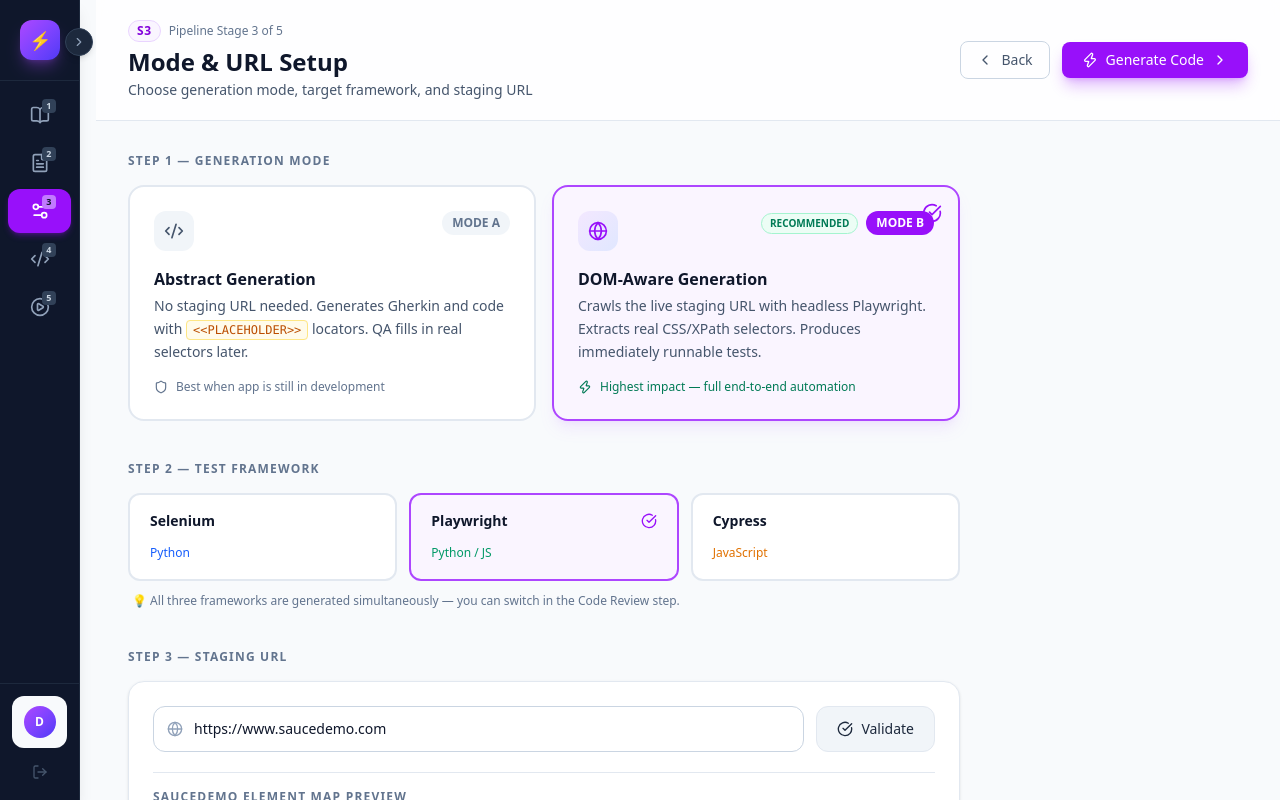
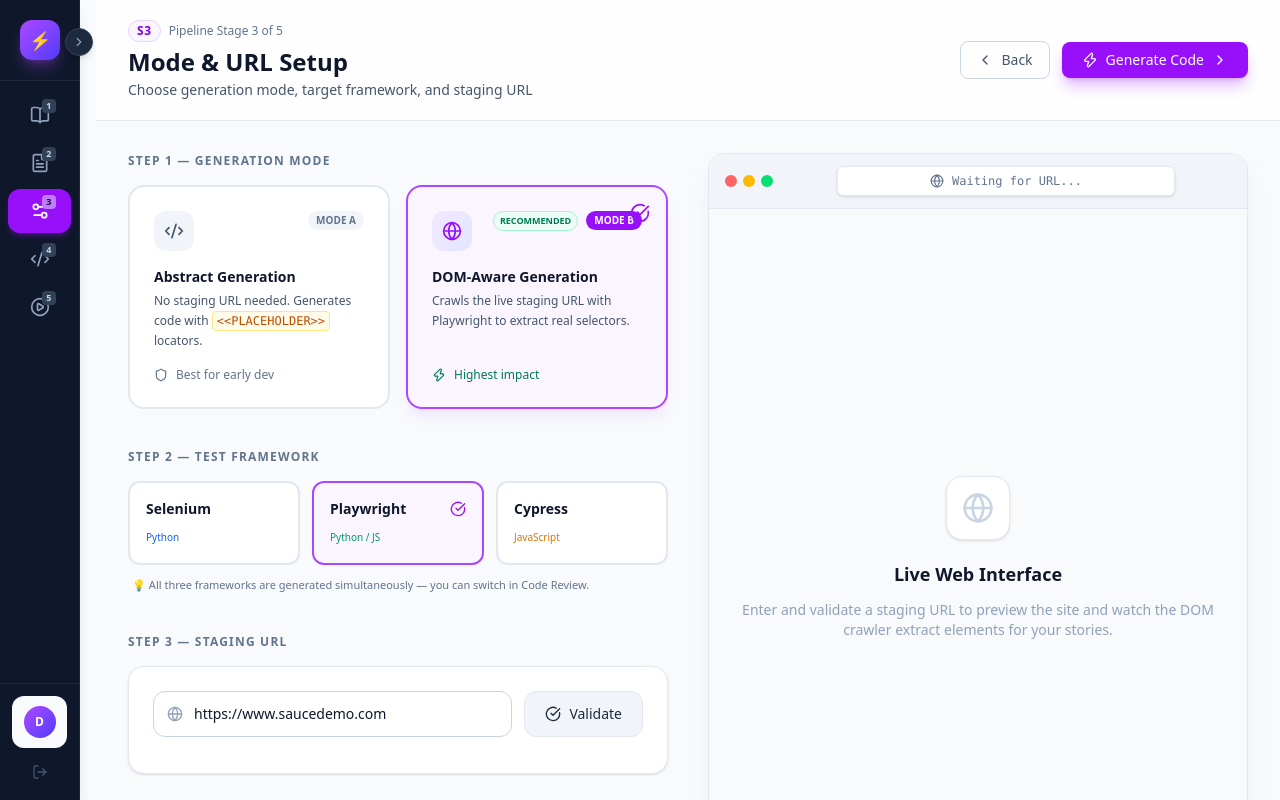
Before and after one commit to R26-SE-039/Intelligent-Test-Case-Generation, a Next.js app in the folder frontend/: page /dashboard/mode-setup in a window 1280 px wide. Built offline with nearby package versions, Linux system fonts and the light colour scheme.

Commit message:
feat: implement DOM-aware crawling with enhanced URL validation and logging

```diff
--- a/frontend/src/app/dashboard/mode-setup/page.tsx
+++ b/frontend/src/app/dashboard/mode-setup/page.tsx
@@ -1,6 +1,6 @@
 "use client";
 
-import { useState } from "react";
+import { useState, useEffect } from "react";
 import DashboardLayoutWrapper from "@/components/dashboard-layout-wrapper";
 import {
   ChevronRight,
@@ -12,6 +12,7 @@ import {
   Zap,
   Shield,
   Code2,
+  Terminal,
 } from "lucide-react";
 import Link from "next/link";
 
@@ -29,17 +30,46 @@ export default function ModeSetupPage() {
   const [framework, setFramework] = useState<Framework>("playwright");
   const [url, setUrl] = useState("https://www.saucedemo.com");
   const [urlStatus, setUrlStatus] = useState<"idle" | "checking" | "ok" | "error">("idle");
+  const [crawlerLogs, setCrawlerLogs] = useState<{ text: string; type: "info" | "success" | "wait" }[]>([]);
 
   const validateUrl = async () => {
     setUrlStatus("checking");
+    setCrawlerLogs([]);
     await new Promise((r) => setTimeout(r, 1500));
-    setUrlStatus(url.startsWith("http") ? "ok" : "error");
+    const isOk = url.startsWith("http");
+    setUrlStatus(isOk ? "ok" : "error");
+
+    if (isOk) {
+      simulateCrawling();
+    }
+  };
+
+  const simulateCrawling = () => {
+    const sequence = [
+      { text: `Navigating to ${url}...`, type: "info", delay: 500 },
+      { text: `DOM Loaded. Injecting CSS selector engine.`, type: "success", delay: 1500 },
+      { text: `Story US-001: Extracting 'Username input'...`, type: "info", delay: 2500 },
+      { text: `Found element matching #user-name`, type: "success", delay: 3500 },
+      { text: `Story US-001: Extracting 'Password input'...`, type: "info", delay: 4000 },
+      { text: `Found element matching #password`, type: "success", delay: 4800 },
+      { text: `Story US-001: Extracting 'Login button'...`, type: "info", delay: 5500 },
+      { text: `Found element matching #login-button`, type: "success", delay: 6200 },
+      { text: `Story US-002: Extracting 'Add to cart'...`, type: "info", delay: 7200 },
+      { text: `Found element matching .btn_inventory`, type: "success", delay: 8000 },
+      { text: `Continuing extraction for all stories...`, type: "wait", delay: 9000 },
+    ] as const;
+
+    sequence.forEach((log) => {
+      setTimeout(() => {
+        setCrawlerLogs((prev) => [...prev, { text: log.text, type: log.type }]);
+      }, log.delay);
+    });
   };
 
   return (
     <DashboardLayoutWrapper>
       {/* Header */}
-      <div className="sticky top-0 z-10 bg-white/80 backdrop-blur-sm border-b border-slate-200 px-8 py-5">
+      <div className="sticky top-0 z-20 bg-white/80 backdrop-blur-sm border-b border-slate-200 px-8 py-5">
         <div className="flex justify-between items-center">
           <div>
             <div className="flex items-center gap-2 mb-1">
@@ -73,13 +103,17 @@ export default function ModeSetupPage() {
         </div>
       </div>
 
-      <div className="p-8 max-w-4xl">
+      <div className="p-8 max-w-[1600px] mx-auto">
+        <div className="grid grid-cols-1 lg:grid-cols-2 gap-10">
+
+          {/* Left Column - Setup */}
+          <div className="flex flex-col">
             {/* Mode Selection */}
             <section className="mb-10">
               <h2 className="text-xs font-semibold text-slate-500 uppercase tracking-widest mb-4">
                 Step 1 — Generation Mode
               </h2>
-          <div className="grid grid-cols-2 gap-4">
+              <div className="grid grid-cols-1 md:grid-cols-2 gap-4">
                 {/* Mode A */}
                 <button
                   onClick={() => setMode("abstract")}
@@ -94,7 +128,7 @@ export default function ModeSetupPage() {
                       <Code2 className="w-5 h-5 text-slate-600" />
                     </div>
                     <span
-                  className={`text-xs font-bold px-2.5 py-1 rounded-full transition-all ${
+                      className={`text-[10px] font-bold px-2 py-0.5 rounded-full transition-all ${
                         mode === "abstract"
                           ? "bg-purple-600 text-white"
                           : "bg-slate-100 text-slate-500"
@@ -103,17 +137,17 @@ export default function ModeSetupPage() {
                       MODE A
                     </span>
                   </div>
-              <h3 className="text-base font-bold text-slate-900 mb-1">Abstract Generation</h3>
-              <p className="text-sm text-slate-600 leading-relaxed mb-4">
-                No staging URL needed. Generates Gherkin and code with{" "}
-                <code className="text-amber-700 text-xs bg-amber-50 border border-amber-200 px-1.5 py-0.5 rounded">
+                  <h3 className="text-sm font-bold text-slate-900 mb-1">Abstract Generation</h3>
+                  <p className="text-xs text-slate-600 leading-relaxed mb-4 min-h-[60px]">
+                    No staging URL needed. Generates code with{" "}
+                    <code className="text-amber-700 bg-amber-50 border border-amber-200 px-1 py-0.5 rounded">
                       &lt;&lt;PLACEHOLDER&gt;&gt;
                     </code>{" "}
-                locators. QA fills in real selectors later.
+                    locators.
                   </p>
                   <div className="flex items-center gap-2 text-xs text-slate-500">
                     <Shield className="w-3.5 h-3.5" />
-                Best when app is still in development
+                    Best for early dev
                   </div>
                   {mode === "abstract" && (
                     <div className="absolute top-4 right-4">
@@ -136,11 +170,11 @@ export default function ModeSetupPage() {
                       <Globe className="w-5 h-5 text-purple-600" />
                     </div>
                     <div className="flex items-center gap-2">
-                  <span className="text-[10px] font-bold text-emerald-700 bg-emerald-50 border border-emerald-200 px-2 py-0.5 rounded-full">
+                      <span className="text-[9px] font-bold text-emerald-700 bg-emerald-50 border border-emerald-200 px-1.5 py-0.5 rounded-full">
                         RECOMMENDED
                       </span>
                       <span
-                    className={`text-xs font-bold px-2.5 py-1 rounded-full transition-all ${
+                        className={`text-[10px] font-bold px-2 py-0.5 rounded-full transition-all ${
                           mode === "dom"
                             ? "bg-purple-600 text-white"
                             : "bg-slate-100 text-slate-500"
@@ -150,14 +184,13 @@ export default function ModeSetupPage() {
                       </span>
                     </div>
                   </div>
-              <h3 className="text-base font-bold text-slate-900 mb-1">DOM-Aware Generation</h3>
-              <p className="text-sm text-slate-600 leading-relaxed mb-4">
-                Crawls the live staging URL with headless Playwright. Extracts real CSS/XPath
-                selectors. Produces immediately runnable tests.
+                  <h3 className="text-sm font-bold text-slate-900 mb-1">DOM-Aware Generation</h3>
+                  <p className="text-xs text-slate-600 leading-relaxed mb-4 min-h-[60px]">
+                    Crawls the live staging URL with Playwright to extract real selectors.
                   </p>
                   <div className="flex items-center gap-2 text-xs text-emerald-700">
                     <Zap className="w-3.5 h-3.5" />
-                Highest impact — full end-to-end automation
+                    Highest impact
                   </div>
                   {mode === "dom" && (
                     <div className="absolute top-4 right-4">
@@ -178,30 +211,30 @@ export default function ModeSetupPage() {
                   <button
                     key={fw.id}
                     onClick={() => setFramework(fw.id)}
-                className={`flex-1 py-4 px-5 rounded-xl border-2 transition-all duration-200 text-left ${
+                    className={`flex-1 py-4 px-4 rounded-xl border-2 transition-all duration-200 text-left ${
                       framework === fw.id
                         ? "border-purple-500 bg-purple-50"
                         : "border-slate-200 bg-white hover:border-slate-300"
                     }`}
                   >
-                <div className="flex items-center justify-between mb-2">
+                    <div className="flex items-center justify-between mb-1">
                       <span className="text-sm font-bold text-slate-900">{fw.label}</span>
                       {framework === fw.id && (
                         <CheckCircle className="w-4 h-4 text-purple-600" />
                       )}
                     </div>
-                <span className={`text-xs font-medium ${fw.color}`}>{fw.lang}</span>
+                    <span className={`text-[10px] font-medium ${fw.color}`}>{fw.lang}</span>
                   </button>
                 ))}
               </div>
-          <p className="text-xs text-slate-500 mt-3 ml-1">
-            💡 All three frameworks are generated simultaneously — you can switch in the Code Review step.
+              <p className="text-[11px] text-slate-500 mt-3 ml-1">
+                💡 All three frameworks are generated simultaneously — you can switch in Code Review.
               </p>
             </section>
 
             {/* URL Input (Mode B only) */}
             {mode === "dom" && (
-          <section className="mb-10">
+              <section className="mb-6">
                 <h2 className="text-xs font-semibold text-slate-500 uppercase tracking-widest mb-4">
                   Step 3 — Staging URL
                 </h2>
@@ -233,71 +266,33 @@ export default function ModeSetupPage() {
                   {urlStatus === "ok" && (
                     <div className="flex items-center gap-2 text-sm text-emerald-700 bg-emerald-50 border border-emerald-200 rounded-lg px-3 py-2">
                       <CheckCircle className="w-4 h-4" />
-                  URL is reachable · DOM crawler is ready to launch
+                      URL is reachable · DOM crawler is ready
                     </div>
                   )}
                   {urlStatus === "error" && (
                     <div className="flex items-center gap-2 text-sm text-red-700 bg-red-50 border border-red-200 rounded-lg px-3 py-2">
                       <AlertTriangle className="w-4 h-4" />
-                  Unable to reach URL · Please check the address or use Mode A
+                      Unable to reach URL
                     </div>
                   )}
-
-              {/* Element map preview */}
-              <div className="mt-5 pt-4 border-t border-slate-200">
-                <p className="text-xs font-semibold text-slate-500 uppercase tracking-widest mb-3">
-                  SauceDemo Element Map Preview
-                </p>
-                <div className="rounded-lg overflow-hidden border border-slate-200">
-                  <table className="w-full text-xs">
-                    <thead className="bg-slate-50">
-                      <tr>
-                        {["Element", "CSS Selector", "Gherkin Step Matched"].map((h) => (
-                          <th key={h} className="px-3 py-2 text-left text-slate-600 font-semibold">
-                            {h}
-                          </th>
-                        ))}
-                      </tr>
-                    </thead>
-                    <tbody className="divide-y divide-slate-200">
-                      {[
-                        ["Username input", "#user-name", "When I enter valid username"],
-                        ["Password input", "#password", "When I enter valid password"],
-                        ["Login button", "#login-button", "And I click the login button"],
-                        ["Error message", ".error-message-container", "Then I should see an error message"],
-                        ["Add to cart", "#add-to-cart-sauce-labs-backpack", "When I add item to cart"],
-                      ].map(([el, css, step]) => (
-                        <tr key={el} className="bg-white hover:bg-slate-50 transition-colors">
-                          <td className="px-3 py-2 text-slate-800">{el}</td>
-                          <td className="px-3 py-2 font-mono text-emerald-700">{css}</td>
-                          <td className="px-3 py-2 text-slate-600">{step}</td>
-                        </tr>
-                      ))}
-                    </tbody>
-                  </table>
-                </div>
-              </div>
                 </div>
               </section>
             )}
 
             {/* Summary & CTA */}
+            <div className="mt-auto pt-6">
               <div className="p-5 bg-white border border-slate-200 rounded-2xl flex items-center justify-between shadow-sm">
-          <div className="flex items-center gap-6 text-sm text-slate-600">
-            <span>
-              Mode:{" "}
-              <span className="text-slate-900 font-semibold">
-                {mode === "dom" ? "B — DOM-Aware" : "A — Abstract"}
+                <div className="flex flex-col gap-1 text-sm text-slate-600">
+                  <div className="flex items-center gap-2">
+                    <span className="font-semibold text-slate-900">
+                      {mode === "dom" ? "DOM-Aware" : "Abstract"}
                     </span>
-            </span>
-            <span>
-              Framework:{" "}
-              <span className="text-slate-900 font-semibold capitalize">{framework}</span>
-            </span>
+                    <span className="text-slate-300">•</span>
+                    <span className="capitalize">{framework}</span>
+                  </div>
                   {mode === "dom" && (
-              <span>
-                URL:{" "}
-                <span className="text-emerald-700 font-mono text-xs">{url}</span>
+                    <span className="text-[11px] font-mono text-emerald-700 truncate max-w-[200px]">
+                      {url}
                     </span>
                   )}
                 </div>
@@ -311,6 +306,129 @@ export default function ModeSetupPage() {
                 </Link>
               </div>
             </div>
+          </div>
+
+          {/* Right Column - Live Preview */}
+          <div className="hidden lg:flex flex-col min-h-[600px]">
+            {mode === "dom" ? (
+              <div className="flex-1 flex flex-col border border-slate-200 rounded-2xl overflow-hidden bg-white shadow-xl shadow-slate-200/50 relative">
+                {/* Browser Top Bar */}
+                <div className="flex items-center gap-2 px-4 py-3 bg-slate-100 border-b border-slate-200 shrink-0">
+                  <div className="flex gap-1.5">
+                    <div className="w-3 h-3 rounded-full bg-red-400"></div>
+                    <div className="w-3 h-3 rounded-full bg-amber-400"></div>
+                    <div className="w-3 h-3 rounded-full bg-green-400"></div>
+                  </div>
+                  <div className="mx-auto flex items-center justify-center gap-2 px-4 py-1.5 bg-white border border-slate-200 rounded-md text-xs text-slate-500 font-mono w-2/3 shadow-sm truncate">
+                    <Globe className="w-3.5 h-3.5 shrink-0" />
+                    <span className="truncate">{urlStatus === "ok" ? url : "Waiting for URL..."}</span>
+                  </div>
+                </div>
+
+                {/* Browser Content */}
+                <div className="flex-1 relative bg-slate-50 overflow-hidden flex flex-col">
+                  {urlStatus === "idle" && (
+                    <div className="flex-1 flex items-center justify-center text-slate-400 flex-col gap-3 p-8 text-center">
+                      <div className="w-16 h-16 bg-white rounded-2xl shadow-sm flex items-center justify-center border border-slate-200 mb-2">
+                        <Globe className="w-8 h-8 text-slate-300" />
+                      </div>
+                      <h3 className="text-lg font-semibold text-slate-900">Live Web Interface</h3>
+                      <p className="text-sm">Enter and validate a staging URL to preview the site and watch the DOM crawler extract elements for your stories.</p>
+                    </div>
+                  )}
+                  {urlStatus === "checking" && (
+                    <div className="flex-1 flex items-center justify-center text-slate-500 flex-col gap-3">
+                      <Loader2 className="w-8 h-8 animate-spin text-purple-500" />
+                      <p className="text-sm">Validating connection...</p>
+                    </div>
+                  )}
+                  {urlStatus === "error" && (
+                    <div className="flex-1 flex items-center justify-center text-slate-500 flex-col gap-3 p-8 text-center">
+                      <AlertTriangle className="w-10 h-10 text-red-400" />
+                      <p className="text-sm text-red-600 font-medium">Failed to connect to URL</p>
+                      <p className="text-xs text-slate-400 mt-2">The site may be unreachable or block iframes. You can still proceed with DOM mode, but the preview won't be visible.</p>
+                    </div>
+                  )}
+                  {urlStatus === "ok" && (
+                    <>
+                      <div className="flex-1 relative bg-white">
+                        <iframe
+                          src={url}
+                          className="w-full h-full border-none opacity-90 transition-opacity duration-1000"
+                          sandbox="allow-scripts allow-same-origin"
+                          title="Target Website Preview"
+                        />
+                        {/* Overlay to dim the background slightly so the terminal stands out */}
+                        <div className="absolute inset-0 bg-indigo-900/10 pointer-events-none"></div>
+
+                        {/* Floating DOM Crawler Terminal */}
+                        <div className="absolute bottom-6 left-6 right-6 bg-slate-900/95 backdrop-blur-md border border-slate-700/50 p-5 rounded-xl shadow-2xl overflow-hidden transition-all duration-500 transform translate-y-0 opacity-100">
+                          <div className="flex items-center justify-between mb-4 border-b border-slate-700/50 pb-3">
+                            <div className="flex items-center gap-2.5">
+                              <div className="relative flex items-center justify-center w-5 h-5">
+                                <span className="absolute inline-flex h-full w-full rounded-full bg-emerald-400 opacity-20 animate-ping"></span>
+                                <div className="w-2 h-2 rounded-full bg-emerald-400"></div>
+                              </div>
+                              <span className="text-[11px] font-bold text-emerald-400 uppercase tracking-widest flex items-center gap-2">
+                                <Terminal className="w-3.5 h-3.5" />
+                                Live DOM Crawler
+                              </span>
+                            </div>
+                            <span className="text-[10px] font-mono text-slate-400 bg-slate-800 px-2 py-1 rounded">Playwright Headless</span>
+                          </div>
+
+                          <div className="space-y-2.5 h-[180px] overflow-y-auto font-mono text-xs pr-2" style={{ scrollbarWidth: "thin", scrollbarColor: "#475569 transparent" }}>
+                            {crawlerLogs.length === 0 ? (
+                              <div className="text-slate-500 animate-pulse flex items-center gap-2">
+                                <Loader2 className="w-3 h-3 animate-spin" />
+                                Initializing crawler engine...
+                              </div>
+                            ) : (
+                              crawlerLogs.map((log, i) => (
+                                <div
+                                  key={i}
+                                  className={`flex items-start gap-2.5 animate-in fade-in slide-in-from-bottom-2 duration-300 ${
+                                    log.type === "info" ? "text-slate-300" :
+                                    log.type === "success" ? "text-emerald-300" : "text-amber-300 animate-pulse"
+                                  }`}
+                                >
+                                  <span className="text-purple-400 shrink-0 mt-0.5">
+                                    {log.type === "info" ? "→" : log.type === "success" ? "✓" : "⟳"}
+                                  </span>
+                                  <span className="leading-relaxed">{log.text}</span>
+                                </div>
+                              ))
+                            )}
+                          </div>
+                        </div>
+                      </div>
+                    </>
+                  )}
+                </div>
+              </div>
+            ) : (
+              <div className="flex-1 flex items-center justify-center flex-col gap-5 p-12 text-center border border-slate-200 rounded-2xl bg-slate-50/50 shadow-sm">
+                <div className="w-20 h-20 bg-white rounded-full shadow-sm flex items-center justify-center border border-slate-200 mb-2">
+                  <Code2 className="w-10 h-10 text-slate-400" />
+                </div>
+                <div>
+                  <h3 className="text-lg font-semibold text-slate-900 mb-2">Abstract Mode Selected</h3>
+                  <p className="text-sm text-slate-500 max-w-sm mx-auto leading-relaxed">
+                    No live DOM preview is available in abstract mode. The engine will generate test structures using placeholder locators for you to fill in later.
+                  </p>
+                </div>
+                <button
+                  onClick={() => setMode("dom")}
+                  className="mt-4 text-sm font-medium text-purple-600 hover:text-purple-700 bg-purple-50 hover:bg-purple-100 px-4 py-2 rounded-lg transition-colors"
+                >
+                  Switch to DOM-Aware Mode
+                </button>
+              </div>
+            )}
+          </div>
+
+        </div>
+      </div>
     </DashboardLayoutWrapper>
   );
 }
```
Also changed, not shown: 1 other file (tests, documents, lock files or other folders). Lines whose indentation alone changed are shown as unchanged.
